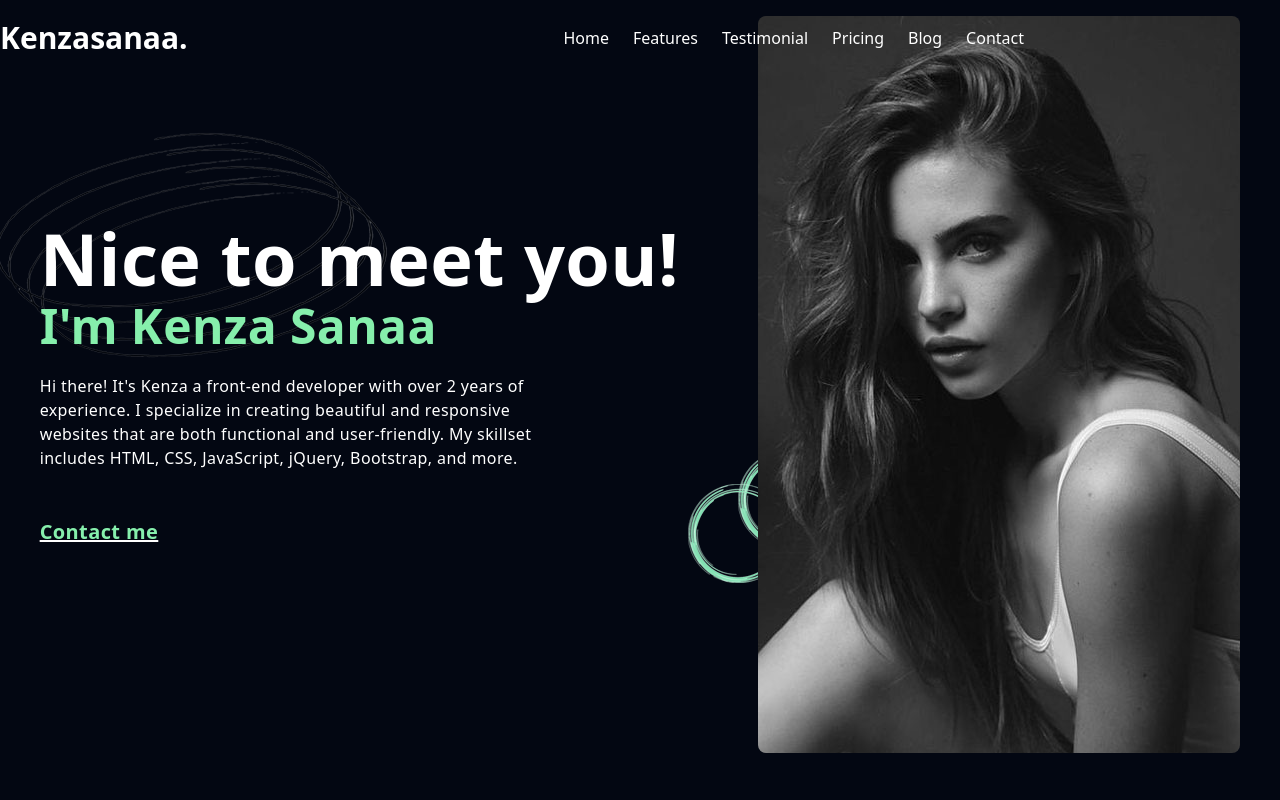
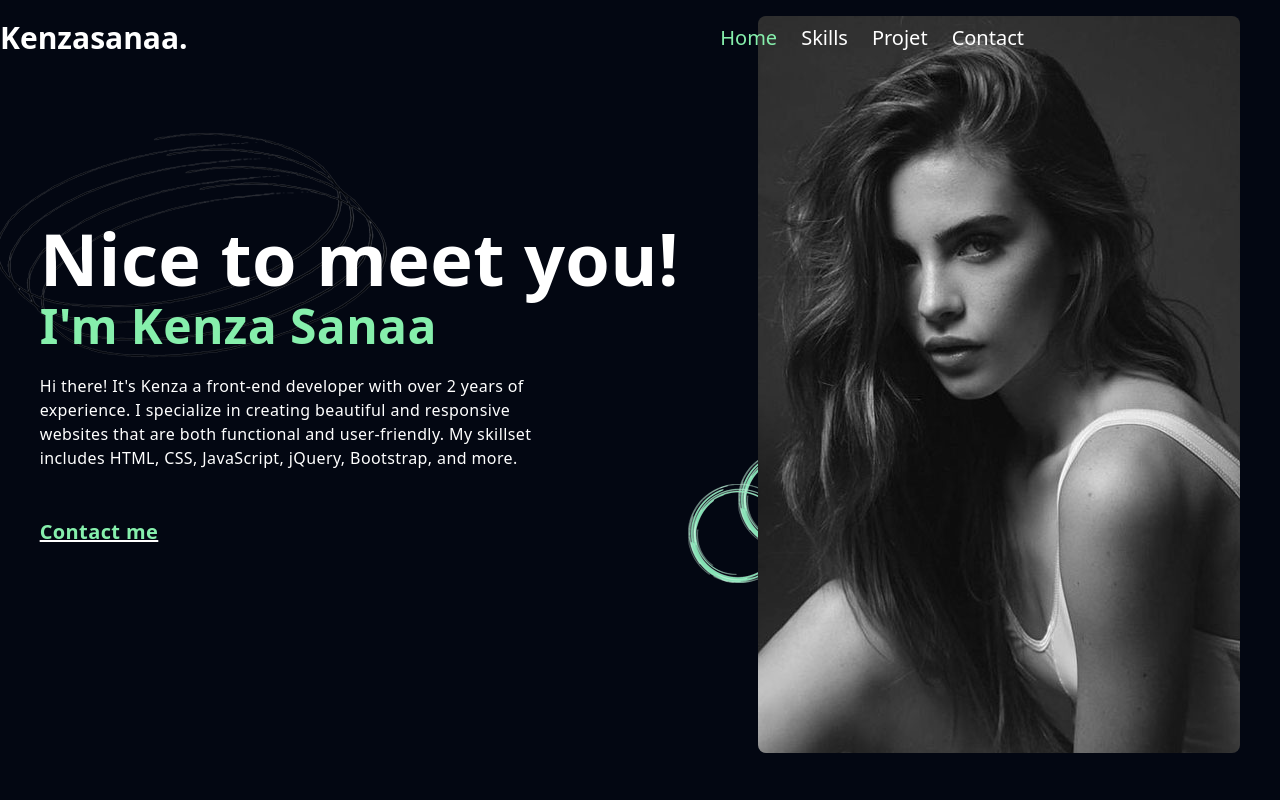
Before and after one commit to kenzasanaa12/Alissa-s-portfolio, a website: page index.html in a window 1280 px wide. Shown: the top 800 px of the page. Drawn offline with Linux system fonts and the light colour scheme.

Commit message:
finel edit

```diff
--- a/index.html
+++ b/index.html
@@ -4,7 +4,7 @@
     <meta charset="UTF-8">
     <link rel="stylesheet" href="dist/output.css">
     <meta http-equiv="X-UA-Compatible" content="IE=edge">
-    <link rel="icon" type="image/x-icon" href="/img/945b0225337909.563440870421b.png">
+    <link rel="icon" type="image/x-icon" href="img/945b0225337909.563440870421b.png">
     <link rel="stylesheet" href="https://cdnjs.cloudflare.com/ajax/libs/font-awesome/6.4.0/css/all.min.css" integrity="sha512-iecdLmaskl7CVkqkXNQ/ZH/XLlvWZOJyj7Yy7tcenmpD1ypASozpmT/E0iPtmFIB46ZmdtAc9eNBvH0H/ZpiBw==" crossorigin="anonymous" referrerpolicy="no-referrer" />
     <meta name="viewport" content="width=device-width, initial-scale=1.0">
     <title>Kenza Sanaa</title>
@@ -12,19 +12,17 @@
 <body class="bg-gray-950 text-white	">
     <!-- ############ NAV BAR SECTION ################-->
     <header class="sticky ">
-      <nav class="container flex justify-between items-center">
+      <nav class="container flex justify-between items-center ">
           <div class="py-5 font-bold text-3xl">
               <a href="#home">
                   <span class="text-color-white">Kenza</span>sanaa.
               </a>
           </div>
           <div>
-              <ul class="hidden lg:flex items-center space-x-6">
-                  <li><a href="#home" class="hover:text-green-300 ease-in duration-200">Home</a></li>
-                  <li><a href="#features" class="hover:text-green-300 ease-in duration-200">Features</a></li>
-                  <li><a href="#testimonial" class="hover:text-green-300 ease-in duration-200">Testimonial</a></li>
-                  <li><a href="#pricing" class="hover:text-green-300 ease-in duration-200">Pricing</a></li>
-                  <li><a href="#blog" class="hover:text-green-300 ease-in duration-200">Blog</a></li>
+              <ul class="hidden lg:flex items-center space-x-6 text-xl  ">
+                  <li><a href="#home" class="text-green-300 hover:text-green-300 ease-in duration-200">Home</a></li>
+                  <li><a href="#Skills" class="hover:text-green-300 ease-in duration-200">Skills</a></li>
+                  <li><a href="#Projet" class="hover:text-green-300 ease-in duration-200">Projet</a></li>
                   <li><a href="#contact" class="hover:text-green-300 ease-in duration-200">Contact</a></li>
 
 
@@ -40,10 +38,8 @@
         <div id="menu" class="hidden bg-gray-950 h-[50vh] absolute inset-0">
             <ul class="h-full grid place-items-center py-20 text-lg">
                 <li><a id="hLink" href="#home" class=" text-xl hover:text-color-secondary ease-in duration-200">Home</a></li>
-                <li><a id="hLink" href="#features" class="text-xl hover:text-color-secondary ease-in duration-200">Features</a></li>
-                <li><a id="hLink" href="#testimonial" class="text-xl hover:text-color-secondary ease-in duration-200">Testimonial</a></li>
-                <li><a id="hLink" href="#pricing" class="text-xl hover:text-color-secondary ease-in duration-200">Pricing</a></li>
-                <li><a id="hLink" href="#blog" class="text-xl hover:text-color-secondary ease-in duration-200">Blog</a></li>
+                <li><a id="hLink" href="#Skills" class="text-xl hover:text-color-secondary ease-in duration-200">Skills</a></li>
+                <li><a id="hLink" href="#Projet" class="text-xl hover:text-color-secondary ease-in duration-200">Projet</a></li>
                 <li><a id="hLink" href="#contact" class="text-xl hover:text-color-secondary ease-in duration-200">Contact</a></li>
             </ul>
         </div>
@@ -74,7 +70,7 @@
 
 <!-- #################### Skills section #####################""-->
 
-<section id="skills" class="m-auto">
+<section id="Skills" class="m-auto">
   <div class=" desktop:mt-40 mt-20">
     <h1 class="desktop:text-5xl text-4xl font-bold text-green-300 text-center  "><< My skills >> </h1>
   </div>
@@ -117,27 +113,27 @@
 
 <!-- #################### PROJECTS section #####################""-->
 
-<section class="desktop:bg-projetsss">
+<section class="desktop:bg-projetsss" id="Projet">
    <div class="desktop:mt-20 mt-10" >
     <h1 class="desktop:text-5xl text-4xl font-bold text-green-300 text-center  "><< My projects >> </h1>
    </div>
   <div class="grid  desktop:grid-cols-3  desktop:gap-3  desktop:px-28 px-10">
     <!-------------- first card ------------>
     <div class="mt-20 items-center m-auto">
-      <img class="w-96 rounded-lg transition duration-300 ease-in-out hover:scale-110" src="/img/projects/p9.png">
+      <img class="w-96 rounded-lg transition duration-300 ease-in-out hover:scale-110" src="/img/projects/p2.png">
       <h1 class="font-bold text-2xl desktop:mt-6 mt-2">JS Slider Card </h1>
       <p>Html Css Javascript</p>
     </div>
      <!-------------- second card ------------>
     <div class="desktop:mt-20 mt-10 items-center m-auto">
-      <img class="w-96 rounded-lg transition duration-300 ease-in-out hover:scale-110" src="/img/projects/P2.png">
+      <img class="w-96 rounded-lg transition duration-300 ease-in-out hover:scale-110" src="/img/projects/P9.png">
       <h1 class="font-bold text-2xl desktop:mt-6 mt-2">Responsive main page </h1>
       <p>Html Css Bootstrap</p>
     </div>
      <!-------------- third card ------------>
     <div class="desktop:mt-20 mt-10  items-center m-auto">
       <img class="w-96 rounded-lg transition duration-300 ease-in-out hover:scale-110" src="/img/projects/p3.png">
-      <h1 class="font-bold text-2xl desktop:mt-6 mt-2">Responsive portfoloi </h1>
+      <h1 class="font-bold text-2xl desktop:mt-6 mt-2">Responsive portfolio </h1>
       <p>Html Css Tailwind</p>
     </div>
      <!-------------- fourth card ------------>
@@ -149,8 +145,8 @@
      <!-------------- fifth card ------------>
     <div class="desktop:mt-20 mt-10 items-center m-auto">
       <img class="w-96 rounded-lg transition duration-300 ease-in-out hover:scale-110" src="/img/projects/p5.png">
-      <h1 class="font-bold text-2xl desktop:mt-6 mt-2">ToDoList </h1>
-      <p>Html Css Javascript</p>
+      <h1 class="font-bold text-2xl desktop:mt-6 mt-2">Responsive portoflio </h1>
+      <p>Html Css Javascript Tailwind</p>
     </div>
      <!-------------- the last card ------------>
     <div class="desktop:mt-20 mt-10  items-center m-auto">
@@ -164,7 +160,7 @@
 
 <!-- #################### PROJECTS section #####################""-->
 
-<footer class="desktop:mt-40 mt-20 dark:bg-gray-900 desktop:px-36 px-10 desktop:mb-14 mb-10 ">
+<footer id="contact" class="desktop:mt-40 mt-20 dark:bg-gray-900 desktop:px-36 px-10 desktop:mb-14 mb-10 ">
     <!-------------- copyrights card ------------>
 
     <hr class="my-6 border-gray-200 sm:mx-auto dark:border-gray-700 lg:my-8" />
```
Also changed, not shown: dist/index.html (deleted), img/projects/P2.png, img/projects/p5.png.
